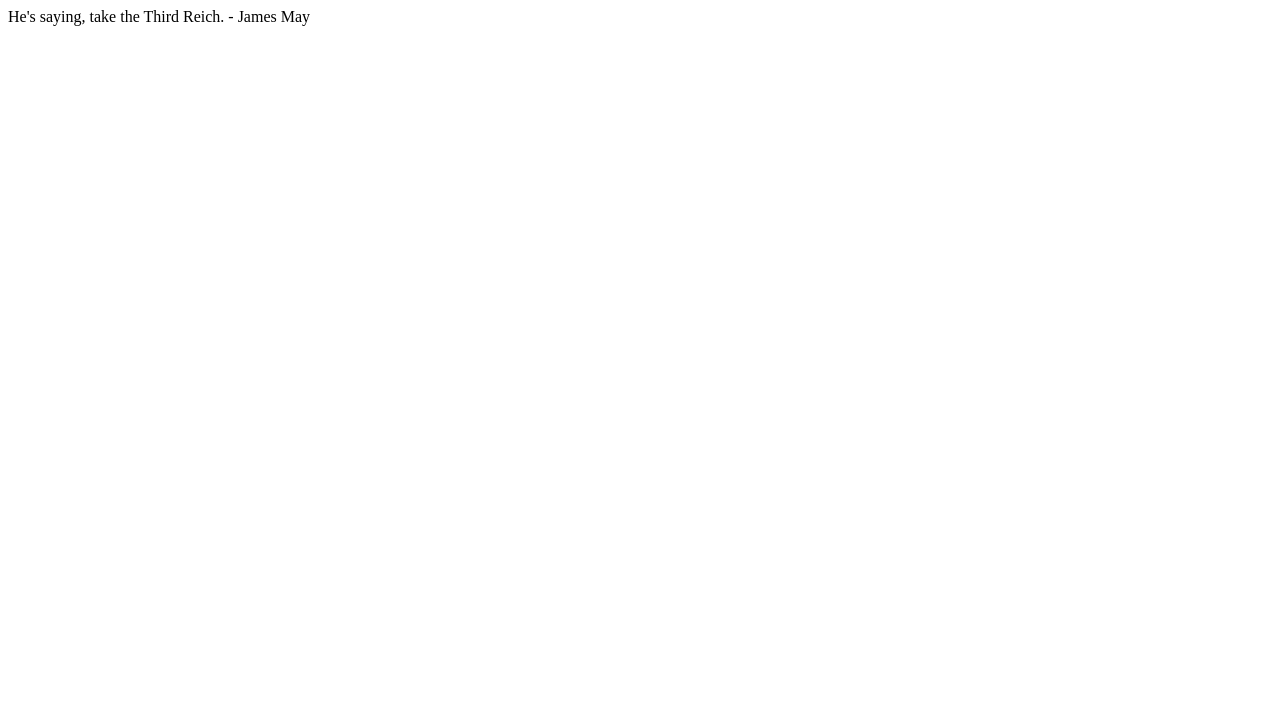
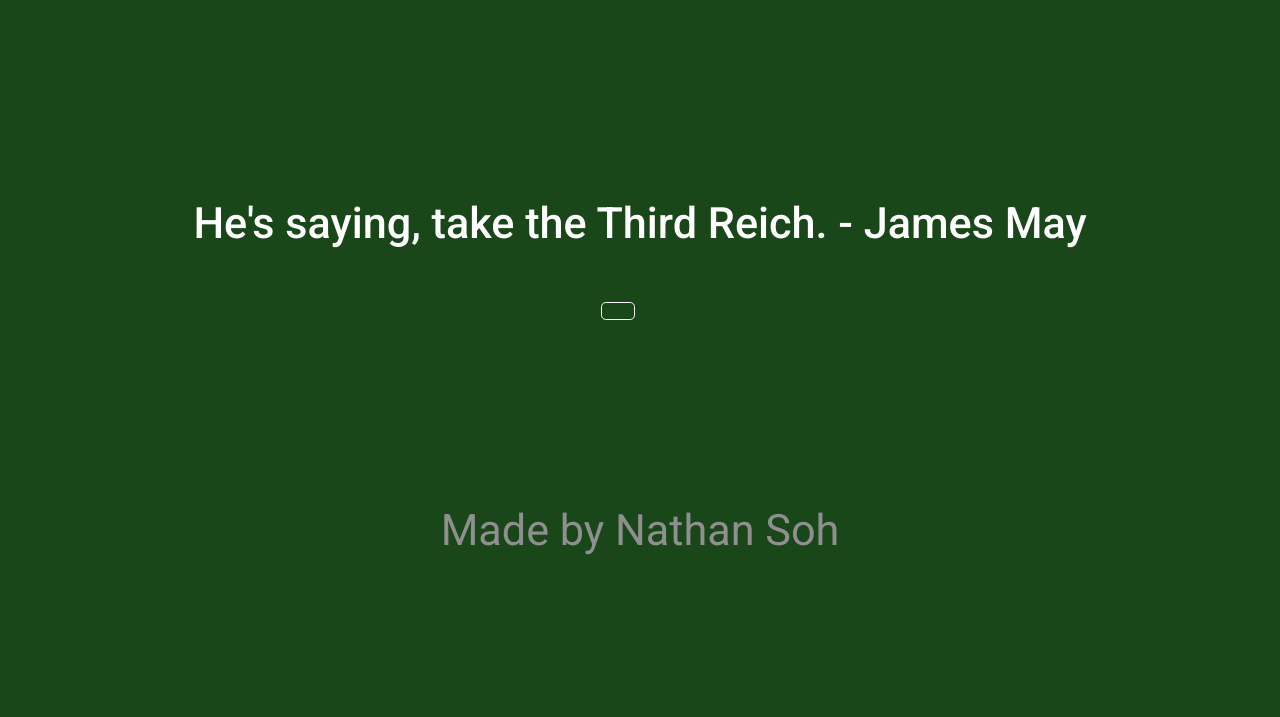
Before and after one commit to nFinityV2/TopGearQuoteGen, a plain HTML site: page index.html in a window 1280 px wide. Drawn offline with nearby package versions, Linux system fonts and the light colour scheme.

Commit message:
Started styling and formatting site

```diff
--- a/css/styles.css
+++ b/css/styles.css
@@ -0,0 +1,26 @@
+/* General */
+body {
+    font-family: 'Roboto', sans-serif;
+    font-size: 2.7rem !important;
+    line-height: 1.5 !important;
+    text-align: center;
+    color: #fff;
+    font-weight: 500 !important;
+    background-color: #194719;
+}
+
+p {
+    color: #8f8f8f;
+    font-weight: 400 !important;
+}
+
+/* Containers */
+.container-fluid {
+    padding: 15%;
+}
+/* Buttons */
+.quote-button {
+    margin: 5% 5% 5% 0;
+}
+
+/* Footer */
--- a/index.html
+++ b/index.html
@@ -1,12 +1,47 @@
 <!DOCTYPE html>
 <html>
+
 <head>
     <title>
         Top Gear Ouote Generator
     </title>
-        <!-- Stylesheet-->
+    <!--Google Fonts-->
+    <link rel="preconnect" href="https://fonts.googleapis.com">
+    <link rel="preconnect" href="https://fonts.gstatic.com" crossorigin>
+    <link href="https://fonts.googleapis.com/css2?family=Roboto:wght@300;400;500&display=swap" rel="stylesheet">
+    <!--Bootstrap 5-->
+    <link
+        href="https://fonts.googleapis.com/css2?family=Montserrat:wght@100;400;900&family=Ubuntu:wght@300;400;700&display=swap"
+        rel="stylesheet">
+    <script src="https://cdn.jsdelivr.net/npm/bootstrap@5.1.3/dist/js/bootstrap.bundle.min.js"
+        integrity="sha384-ka7Sk0Gln4gmtz2MlQnikT1wXgYsOg+OMhuP+IlRH9sENBO0LRn5q+8nbTov4+1p" crossorigin="anonymous">
+    </script>
+    <link href="https://cdn.jsdelivr.net/npm/bootstrap@5.1.3/dist/css/bootstrap.min.css" rel="stylesheet"
+        integrity="sha384-1BmE4kWBq78iYhFldvKuhfTAU6auU8tT94WrHftjDbrCEXSU1oBoqyl2QvZ6jIW3" crossorigin="anonymous">
+    <!--Stylesheet-->
     <link rel="stylesheet" href="css/styles.css">
     <!--Javascript-->
     <script src="index.js"></script>
 </head>
+
+<body class="container-fluid">
+
+    <section id="quote" class="quote-display">
+
+    </section>
+
+    <section id="button" class="button-section">
+        <div class="col-lg-12">
+            <button type="button" class="btn btn-lg btn-block btn-outline-light quote-button"></button>
+        </div>
+    </section>
+
+    <footer id="footer" class="footer-section">
+        <div class="container-fluid">
+            <p>Made by Nathan Soh</p>
+        </div>
+    </footer>
+
+</body>
+
 </html>
```
Lines whose indentation alone changed are shown as unchanged.
